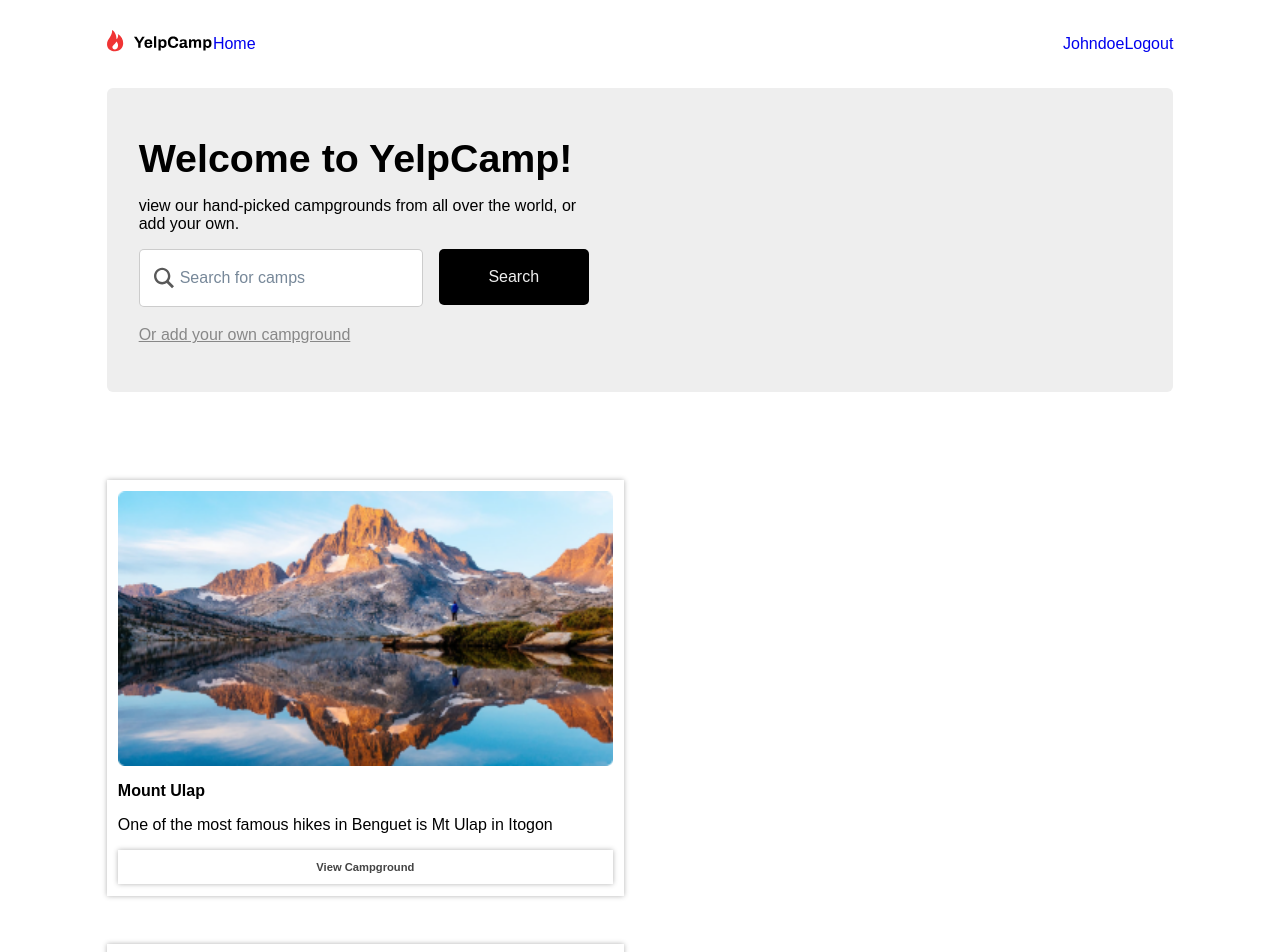
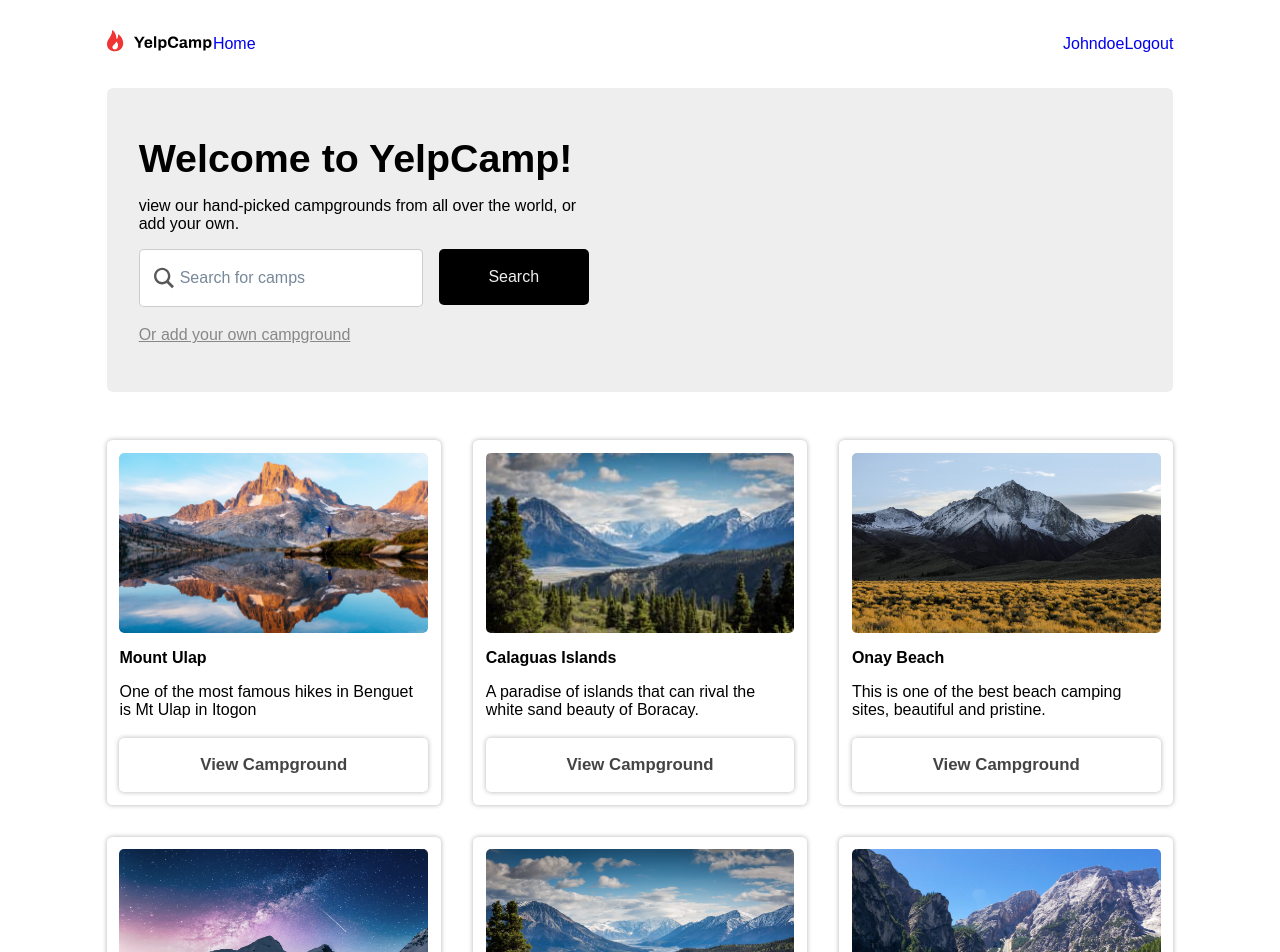
Before and after one commit to alfredthompsonOvie/yelp-camp-website, a Vue app: page /campgrounds in a window 1280 px wide. Shown: the top 952 px of the page. Built offline with nearby package versions, Linux system fonts and the light colour scheme.

Commit message:
campgrounds

```diff
--- a/package.json
+++ b/package.json
@@ -9,6 +9,9 @@
     "lint": "eslint . --ext .vue,.js,.jsx,.cjs,.mjs --fix --ignore-path .gitignore"
   },
   "dependencies": {
+    "@fortawesome/fontawesome-svg-core": "^6.2.1",
+    "@fortawesome/free-solid-svg-icons": "^6.2.1",
+    "@fortawesome/vue-fontawesome": "^3.0.2",
     "gsap": "^3.11.3",
     "pinia": "^2.0.26",
     "vee-validate": "^4.7.3",
--- a/src/assets/base.css
+++ b/src/assets/base.css
@@ -29,7 +29,10 @@ a {
   text-decoration: none;
   display: inline-block;
 }
-
+button {
+  border: 0;
+  cursor: pointer;
+}
 fieldset {
   border: 0;
 }
--- a/src/assets/main.css
+++ b/src/assets/main.css
@@ -33,9 +33,9 @@
 /** THE FOLLOWING STYLES APPLIES TO THE main section */
 /* !FORM=========================== */
 /* changed content to form */
-main {
+/* main {
 	padding: 0 1.5em;
-}
+} */
 .form {
 	/* margin: 0 auto; */
 	padding: 2em 0;
@@ -98,57 +98,7 @@ input[type="submit"]:hover, .submit:hover {
 	color: rgb(0, 187, 187);
 	font-weight: 600;
 }
-/* !campgrounds cards=========================== */
-.campgrounds-sites {
-	display: grid;
-	grid-template-columns: repeat(auto-fit, minmax(250px, 355px));
-	grid-gap: 2em;
-	padding: 3.5em 0;
-	/* perspective: (1000px);
-	transition: all .3s; */
 
-}
-.campCard {
-	padding: 0.7em;
-	box-shadow: 0px 0px 5px rgba(0, 0, 0, 0.3);
-	display: flex;
-	align-items: flex-start;
-	justify-content: flex-start;
-	flex-direction: column;
-	transition: all .3s;
-}
-.campCard:hover {
-	transform: scale(1.02);
-}
-
-.campCard img {
-	width: 100%;
-	border-radius: 5px;
-}
-.campCard * + * {
-	margin-top: 1em;
-}
-.campCard p {
-	margin-bottom: 1em;
-}
-.campCard a {
-	display: block;
-	box-shadow: 0px 0px 5px rgba(0, 0, 0, 0.3);
-	padding: 1em;
-	text-align: center;
-	text-decoration: none;
-	font-weight: 900;
-	color: #444;
-	margin-top: auto;
-	width: 100%;
-	transition: all .3s;
-}
-.cardBtn:hover{
-	transform: translateY(-4px);
-	box-shadow: 2px 2px 10px rgba(0, 0, 0, 0.3);
-	transform: translateZ(20px);
-
-}
 /* ! individual campground=========================== */
 .card{
 	padding: 1.3em;
@@ -306,15 +256,7 @@ input[type="submit"]:hover, .submit:hover {
   top: 16px;
  }
 }
-@media (min-width: 595px){
-	.campgrounds-sites {
-		display: grid;
-		grid-template-columns: repeat(auto-fit, minmax(250px, 1fr));
-		justify-content: space-between;
-		grid-gap: 2em;
-		padding: 3.5em 0;
-	}
-}
+
 /* @media (min-width: 450px) and (max-width: 750px) */
 @media (min-width: 768px) and (max-width: 991px){
 	.nav-bar, 	main, .footer {
@@ -388,6 +330,9 @@ input[type="submit"]:hover, .submit:hover {
 	.backBtn {
 		font-size: 0.87rem;
 	}
+	main {
+		padding: 0;
+	}
 	/* form */
 	.form-heading, .form__title {
 		margin-bottom: 1em;
@@ -437,15 +382,7 @@ input[type="submit"]:hover, .submit:hover {
 		font-size: 1.2rem;
 	}
 	/* main */
-	.main {
-		grid-row: 2;
-		grid-column: 2/5;
-		display: grid;
-		grid-template-columns: repeat(2, 1fr);
-		grid-template-rows: repeat(2, auto);
-		grid-gap: 2em;
-		padding: 0;
-	}
+
 	.mapContainer {
 		grid-column: 1;
 		grid-row: 1;
@@ -471,10 +408,6 @@ input[type="submit"]:hover, .submit:hover {
 		margin: 0;
 	}
 	/* camp sites */
-	.campgrounds {
-		grid-row: 1/-1;
-		grid-column: 1/-1;
-	}
 	.campCard a {
 		font-size: 0.7rem;
 	}
--- a/src/components/CampGroundsComponent.vue
+++ b/src/components/CampGroundsComponent.vue
@@ -49,18 +49,10 @@
 						@click="mobileNav = !mobileNav"
 						v-if="!mobileNav"
 					>
-						<img
-							src="@/assets/images/HamburgerMenu.svg"
-							alt="hamburger icon"
-							class="openMenu"
-						/>
+						<font-awesome-icon icon="fa-solid fa-bars" class="openMenu" />
 					</button>
 					<button type="button" @click="mobileNav = !mobileNav" v-else>
-						<img
-							src="@/assets/images/Close.svg"
-							alt="close icon"
-							class="closeMenu isHidden"
-						/>
+						<font-awesome-icon icon="fa-solid fa-xmark" class="closeMenu" />
 					</button>
 				</Transition>
 			</div>
@@ -146,8 +138,7 @@
 
 					<h4>Onay Beach</h4>
 					<p>
-						This is one of the best beach camping sites, beautiful and
-						pristine.
+						This is one of the best beach camping sites, beautiful and pristine.
 					</p>
 					<a
 						href="individualCampground.html"
@@ -199,8 +190,7 @@
 
 					<h4>Buloy Springs</h4>
 					<p>
-						This is one of the best beach camping sites, beautiful and
-						pristine.
+						This is one of the best beach camping sites, beautiful and pristine.
 					</p>
 					<a
 						href="individualCampground.html"
@@ -210,9 +200,6 @@
 					>
 				</div>
 			</div>
-			<!-- <div class="campgrounds">
-
-			</div> -->
 		</main>
 		<footer class="footer">
 			<img src="@/assets/images/Logo.svg" alt="site logo" />
@@ -260,12 +247,20 @@ export default {
 </script>
 
 <style scoped>
+main {
+	padding: 0 1.5em;
+}
 /* search page */
 /* .form.search-form {
 	background-color: #eee;
 	padding-inline: 2em;
 } */
-.search-form .form-contents, .form__search .form-contents {
+.openMenu,
+.closeMenu {
+	font-size: 1.6em;
+}
+.search-form .form-contents,
+.form__search .form-contents {
 	max-width: 400px;
 }
 .search-header {
@@ -299,16 +294,15 @@ export default {
 /* ============================================== */
 .form__search {
 	background-color: #eee;
-	padding-inline: 1.5em;
-	border-radius: 6px;
+	padding: 2em 1.5em;
+	/* border-radius: 6px; */
 }
 fieldset {
 	max-width: 450px;
-
 }
 .form__title {
 	font-weight: 800;
-	margin-bottom: .4em;
+	margin-bottom: 0.4em;
 	font-size: 2.46rem;
 	font-size: clamp(1.7rem, 6.6vw, 2.46rem);
 	/* font-size: clamp(2rem, 8vw, 2.46rem); */
@@ -394,7 +388,60 @@ fieldset {
 .hamburger img.closeMenu {
 	width: 80%;
 }
-@media (min-width: 580px){
+/* !campgrounds cards=========================== */
+/* !campgrounds cards=========================== */
+/* !campgrounds cards=========================== */
+/* !campgrounds cards=========================== */
+.campgrounds-sites {
+	display: grid;
+	grid-template-columns: repeat(auto-fit, minmax(250px, 320px));
+	grid-gap: 2em;
+	padding: 3.5em 0;
+	justify-content: center;
+}
+.campCard {
+	padding: 0.8em;
+	box-shadow: 0px 0px 5px rgba(0, 0, 0, 0.3);
+	display: flex;
+	align-items: flex-start;
+	justify-content: flex-start;
+	flex-direction: column;
+	transition: all 0.3s;
+	border-radius: 5.5px;
+}
+.campCard:hover {
+	transform: scale(1.02);
+}
+
+.campCard img {
+	width: 100%;
+	border-radius: 5px;
+}
+.campCard * + * {
+	margin-top: 1em;
+}
+.campCard p {
+	margin-bottom: 1.2em;
+}
+.campCard a {
+	display: block;
+	box-shadow: 0px 0px 5px rgba(0, 0, 0, 0.3);
+	padding: 1em;
+	text-align: center;
+	text-decoration: none;
+	font-weight: 900;
+	color: #444;
+	margin-top: auto;
+	width: 100%;
+	transition: all 0.3s;
+	border-radius: 5px;
+}
+.cardBtn:hover {
+	transform: translateY(-4px);
+	box-shadow: 2px 2px 10px rgba(0, 0, 0, 0.3);
+	transform: translateZ(20px);
+}
+@media (min-width: 580px) {
 	.form__search {
 		background-color: #eee;
 		padding: 3em 2em;
@@ -404,7 +451,6 @@ fieldset {
 		align-items: flex-start;
 		justify-content: flex-start;
 		/* gap: 1em; */
-
 	}
 	.form__group .submit {
 		margin-top: 0;
@@ -414,21 +460,74 @@ fieldset {
 	.form-control-search .submit {
 		flex: 1;
 	}
- .search-icon{
+	.search-icon {
 		top: 18px;
 	}
+
+	.campCard-img {
+		height: 180px;
 	}
-@media (min-width: 768px) and (max-width: 991px){
-	.nav-bar, main, .footer {
+}
+@media (min-width: 595px){
+	.campgrounds-sites {
+		display: grid;
+		grid-template-columns: repeat(auto-fit, minmax(250px, 1fr));
+		justify-content: space-between;
+		grid-gap: 2em;
+		padding: 3.5em 0;
+	}
+}
+@media (min-width: 768px) and (max-width: 991px) {
+	.nav-bar,
+	main,
+	.footer {
 		padding: 0 3em;
 	}
+	.form__search {
+		border-radius: 6px;
 	}
-@media (min-width: 992px){
+}
+@media (min-width: 992px) {
 	.nav-bar {
 		padding-inline: 0;
 	}
+	main {
+		padding: 0;
+	}
+	.main {
+		grid-row: 2;
+		grid-column: 2/5;
+		display: grid;
+		grid-template-columns: repeat(2, 1fr);
+		grid-template-rows: repeat(2, auto);
+		grid-gap: 1em;
+		padding: 0;
+	}
 	.form__search {
 		width: 100%;
+		border-radius: 6px;
+		grid-row: 1;
+		grid-column: 1/-1;
+	}
+	.campgrounds-sites {
+		padding-top: 2em;
+		grid-row: 2;
+		grid-column: 1/-1;
+		grid-template-columns: repeat(auto-fit, minmax(250px, 1fr));
+
+	}
+	.campCard img {
+	min-height: 150px;
+}
+.campCard a {
+	font-size: 1.05rem;
+}
+}
+@media(min-width: 1200px){
+	.campgrounds-sites {
+		grid-gap: 2em;
+		grid-template-columns: repeat(auto-fit, minmax(280px, 1fr));
+
 	}
 }
 </style>
--- a/src/components/HomeComponent.vue
+++ b/src/components/HomeComponent.vue
@@ -322,7 +322,7 @@ header {
 		overflow: hidden;
 	}
 	.hero__img--desktop {
-		widows: 100%;
+		width: 100%;
 		min-height: 100%;
 	}
 	.content__wrapper {
--- a/src/main.js
+++ b/src/main.js
@@ -6,9 +6,22 @@ import router from './router'
 
 import './assets/main.css'
 
+/* import the fontawesome core */
+import { library } from '@fortawesome/fontawesome-svg-core'
+
+/* import font awesome icon component */
+import { FontAwesomeIcon } from '@fortawesome/vue-fontawesome'
+
+/* import specific icons */
+import { faBars, faXmark } from '@fortawesome/free-solid-svg-icons'
+
+/* add icons to the library */
+library.add(faBars, faXmark)
+
 const app = createApp(App)
 
 app.use(createPinia())
 app.use(router)
+app.component('font-awesome-icon', FontAwesomeIcon)
 
 app.mount('#app')
```
Also changed, not shown: 1 other file (tests, documents, lock files or other folders). Lines whose indentation alone changed are shown as unchanged.
